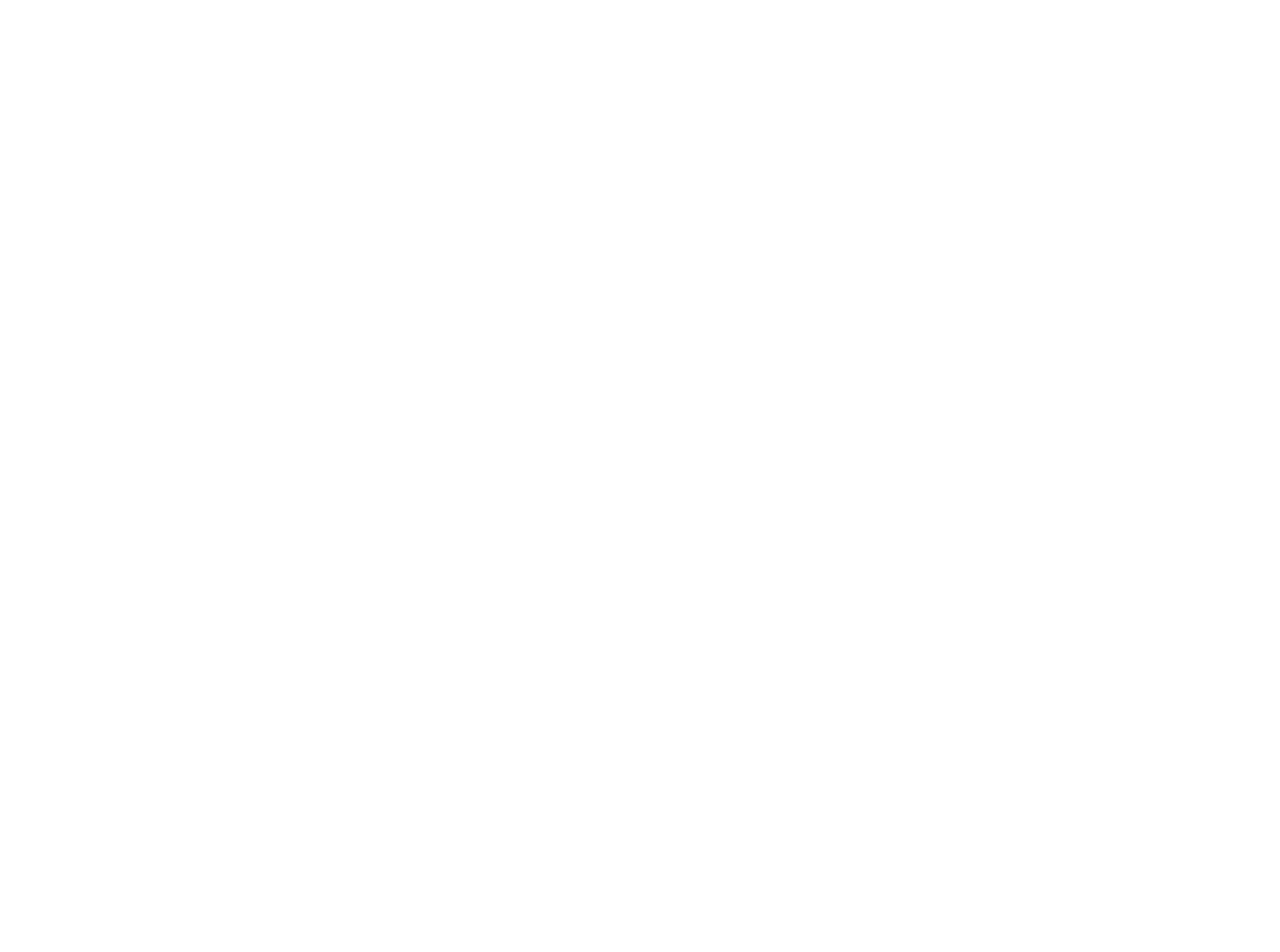
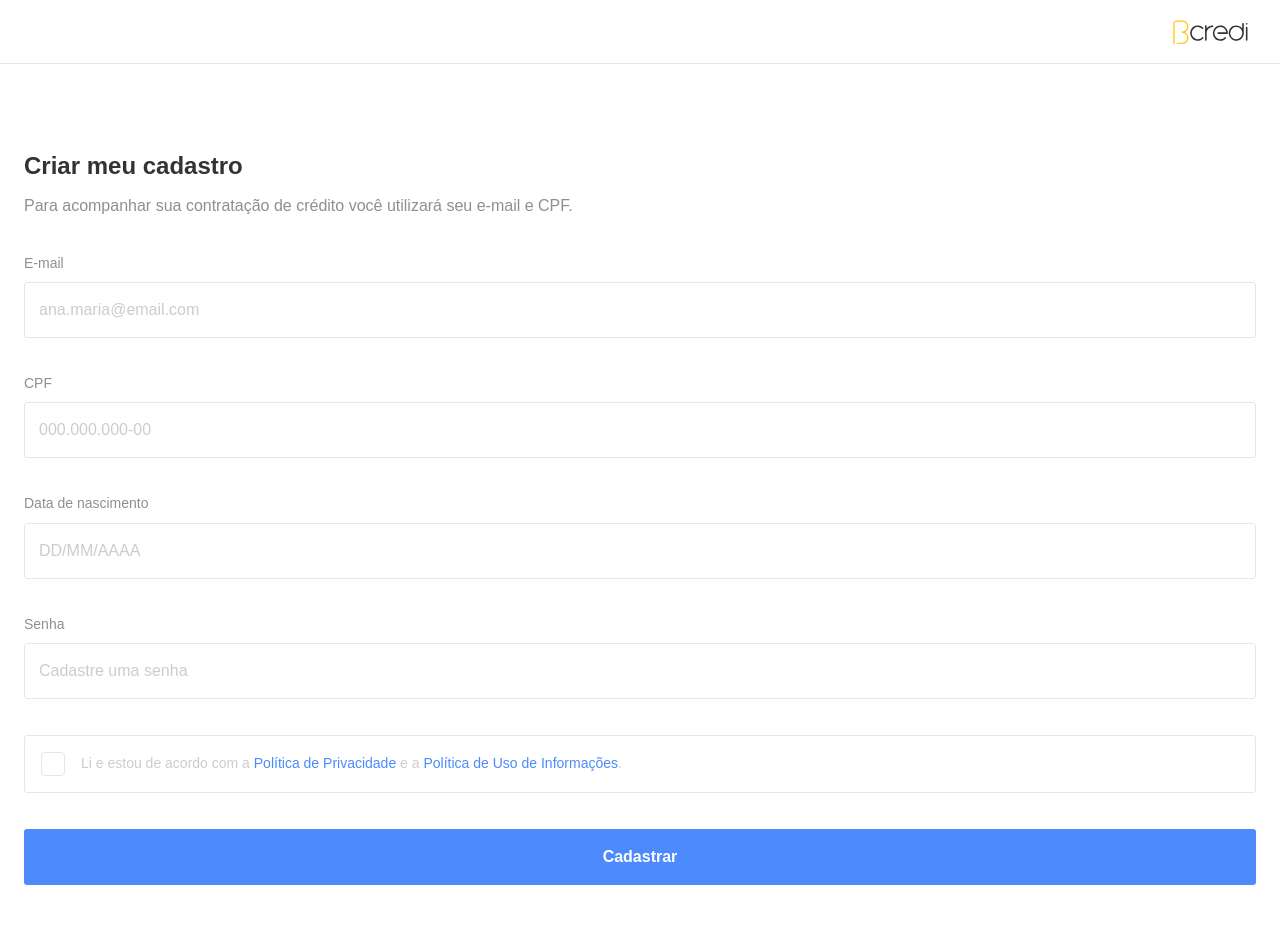
Before and after one commit to victorhsantiago/bcredi-frontend-challenge, a Vue app: page / in a window 1280 px wide. Shown: the top 952 px of the page. Before the commit the page ends 800 px from the top, so only its background shows below. Built offline with nearby package versions, Linux system fonts and the light colour scheme.

Commit message:
Add signup form layout

```diff
--- /dev/null
+++ b/src/assets/css/global.css
@@ -0,0 +1,3 @@
+* {
+  font-family: Arial, Helvetica, sans-serif;
+}
--- a/src/assets/css/reset.css
+++ b/src/assets/css/reset.css
@@ -64,6 +64,7 @@
 button,
 textarea,
 select {
+  outline: none;
   font: inherit;
 }
 
--- /dev/null
+++ b/src/assets/scss/_variables.scss
@@ -0,0 +1,8 @@
+$black: #333333;
+$warm-grey: #8f8f8f;
+$white: #ffffff;
+$white-two: #e6e6e6;
+$pinkish-grey: #cccccc;
+$greenish-teal: #2ecc71;
+$coral-pink: #ff5863;
+$dodger-blue: #4c8afe;
--- /dev/null
+++ b/src/components/SignupForm.vue
@@ -0,0 +1,183 @@
+<template>
+  <form class="signup-form">
+    <div class="signup-form__header">
+      <h1 class="signup-form__header__title">Criar meu cadastro</h1>
+      <p class="signup-form__header__description">
+        Para acompanhar sua contratação de crédito você utilizará seu e-mail e
+        CPF.
+      </p>
+    </div>
+    <div class="signup-form__field">
+      <label class="signup-form__field__label" for="email-input">E-mail</label>
+      <input
+        id="email-input"
+        class="signup-form__field__input"
+        type="email"
+        placeholder="ana.maria@email.com"
+      />
+    </div>
+    <div class="signup-form__field">
+      <label class="signup-form__field__label" for="cpf-input">CPF</label>
+      <input
+        id="cpf-input"
+        class="signup-form__field__input"
+        placeholder="000.000.000-00"
+      />
+    </div>
+    <div class="signup-form__field">
+      <label class="signup-form__field__label" for="birthdate-input"
+        >Data de nascimento</label
+      >
+      <input
+        id="birthdate-input"
+        class="signup-form__field__input"
+        placeholder="DD/MM/AAAA"
+      />
+    </div>
+    <div class="signup-form__field">
+      <label class="signup-form__field__label" for="password-input"
+        >Senha</label
+      >
+      <input
+        id="password-input"
+        type="password"
+        class="signup-form__field__input"
+        placeholder="Cadastre uma senha"
+      />
+    </div>
+    <div class="signup-form__terms">
+      <input class="signup-form__terms__checkbox" type="checkbox" />
+      <p class="signup-form__terms__disclaimer">
+        Li e estou de acordo com a <span>Política de Privacidade</span> e a
+        <span>Política de Uso de Informações</span>.
+      </p>
+    </div>
+    <button class="signup-form__submit">Cadastrar</button>
+    <div class="signup-form__footer">
+      <p class="signup-form__footer__text">
+        Já fiz meu cadastro. <span>Entrar agora.</span>
+      </p>
+    </div>
+  </form>
+</template>
+
+<script>
+export default {
+  name: 'SignupForm',
+};
+</script>
+
+<style lang="scss" scoped>
+.signup-form {
+  display: flex;
+  flex-direction: column;
+  gap: 36px;
+
+  &__header {
+    &__title {
+      font-size: 24px;
+      font-weight: bold;
+      margin-bottom: 10px;
+      color: $black;
+    }
+
+    &__description {
+      color: $warm-grey;
+    }
+  }
+
+  &__field {
+    display: flex;
+    flex-direction: column;
+
+    &__label {
+      font-size: 14px;
+      line-height: 1.3;
+      color: $warm-grey;
+      margin-bottom: 10px;
+    }
+
+    &__input {
+      width: 100%;
+      height: 56px;
+      padding: 18px 14px;
+      border-radius: 3px;
+      border: solid 1px $white-two;
+      color: $black;
+
+      &::placeholder {
+        color: $pinkish-grey;
+      }
+    }
+  }
+
+  &__terms {
+    display: grid;
+    grid-template-columns: 56px auto;
+    align-items: center;
+    padding: 16px 0;
+    border-radius: 3px;
+    border: solid 1px $white-two;
+
+    &__checkbox {
+      -webkit-appearance: none;
+      -moz-appearance: none;
+      margin: 0;
+      width: 24px;
+      height: 24px;
+      border-radius: 4px;
+      border: solid 1px $white-two;
+      justify-self: center;
+
+      &:checked {
+        background-color: $dodger-blue;
+
+        &:after {
+          display: block;
+          content: '';
+          background: no-repeat center url('../assets/svg/check.svg');
+          height: 100%;
+          width: 100%;
+        }
+      }
+    }
+
+    &__disclaimer {
+      font-size: 14px;
+      color: $pinkish-grey;
+
+      & span {
+        color: $dodger-blue;
+      }
+    }
+  }
+
+  &__submit {
+    width: 100%;
+    height: 56px;
+    border-radius: 3px;
+    font-weight: bold;
+    color: white;
+    background-color: $dodger-blue;
+    border: none;
+    margin-bottom: 44px;
+  }
+
+  &__footer {
+    height: 64px;
+    padding-top: 16px;
+    border-top: 1px solid $white-two;
+    display: flex;
+    justify-content: center;
+
+    &__text {
+      font-size: 14px;
+      color: $warm-grey;
+
+      & span {
+        color: $dodger-blue;
+      }
+    }
+  }
+}
+</style>
--- a/src/main.js
+++ b/src/main.js
@@ -2,6 +2,8 @@
 import App from './App.vue';
 import router from './router';
 import store from './store';
+import './assets/css/reset.css';
+import './assets/css/global.css';
 
 Vue.config.productionTip = false;
 
--- a/src/router/index.js
+++ b/src/router/index.js
@@ -3,7 +3,13 @@
 
 Vue.use(VueRouter);
 
-const routes = [];
+const routes = [
+  {
+    path: '/',
+    name: 'Signup',
+    component: () => import('@/views/Signup.vue'),
+  },
+];
 
 const router = new VueRouter({
   mode: 'history',
--- /dev/null
+++ b/src/views/Signup.vue
@@ -0,0 +1,39 @@
+<template>
+  <div class="signup">
+    <header class="signup__header">
+      <img class="signup__header__logo" src="@/assets/svg/logo.svg" alt="" />
+    </header>
+    <main class="signup__body">
+      <SignupForm />
+    </main>
+  </div>
+</template>
+
+<script>
+export default {
+  name: 'Singup',
+  components: {
+    SignupForm: () => import('@/components/SignupForm.vue'),
+  },
+};
+</script>
+
+<style lang="scss" scoped>
+.signup {
+  &__header {
+    position: relative;
+    height: 64px;
+    box-shadow: inset 0 -1px 0 0 $white-two;
+
+    &__logo {
+      position: absolute;
+      top: 20px;
+      right: 32px;
+    }
+  }
+
+  &__body {
+    padding: 84px 24px 0;
+  }
+}
+</style>
--- /dev/null
+++ b/vue.config.js
@@ -0,0 +1,11 @@
+module.exports = {
+  css: {
+    loaderOptions: {
+      sass: {
+        prependData: `
+          @import "@/assets/scss/_variables.scss";
+        `,
+      },
+    },
+  },
+};
```
Also changed, not shown: src/assets/svg/check.svg (added), src/assets/svg/logo.svg (added).
